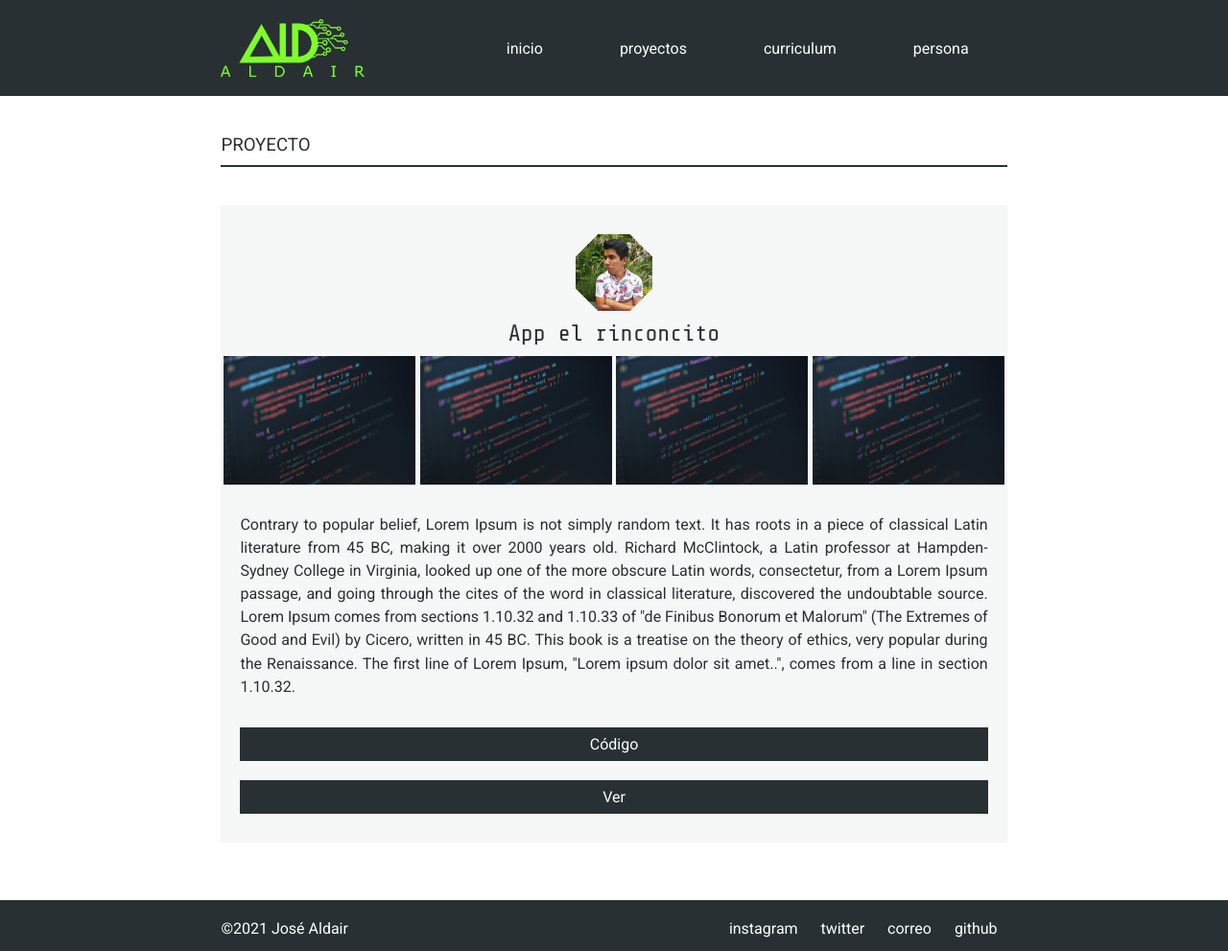
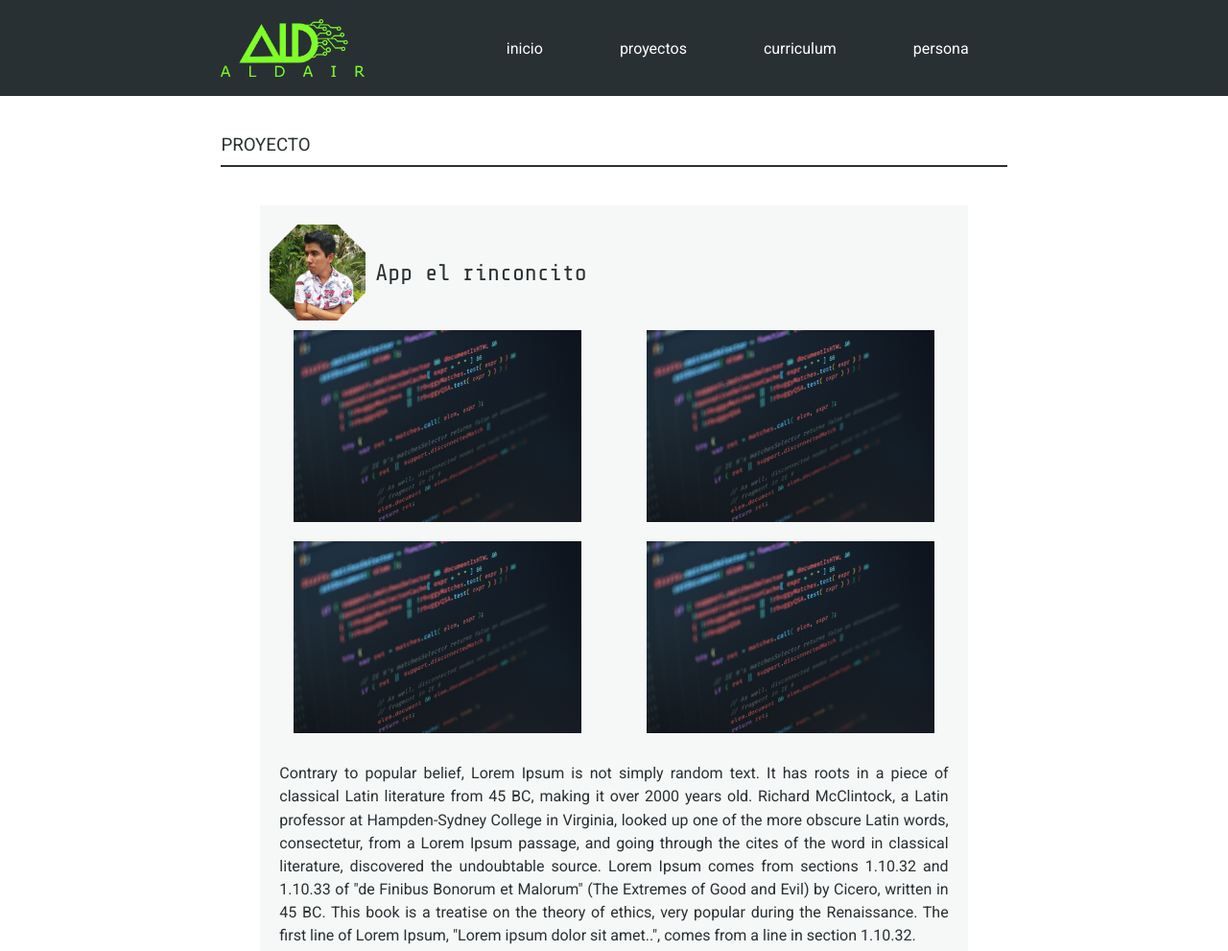
Before and after one commit to ald-ac/ald, a plain HTML site: page project.html in a window 1280 px wide. Shown: the top 991 px of the page at 96% size. Drawn offline with nearby package versions, Linux system fonts and the light colour scheme.

Commit message:
project page ready to tablet

```diff
--- a/styles/project.css
+++ b/styles/project.css
@@ -1,8 +1,7 @@
 .individualProject {
     background-color: rgba(41, 48, 51, 0.04);
-    /* margin: 40px 18%;
-    width: 90%; */
-    margin: 40px 0;
+    width: 90%;
+    margin: 40px auto;
     padding: 20px 0;
 }
 
@@ -13,7 +12,6 @@
 }
 
 .desc-header > img{
-    /* width: 100px; */
     width: 80px;
     margin: 10px 0;
 }
@@ -22,7 +20,6 @@
     /* font-size: 22pt; */
     font-size: 18pt;
     color: #293033;
-    /* margin-left: 5px; */
 }
 
 .project-images {
@@ -59,3 +56,24 @@
     width: 100% auto;
     padding: 8px 0;
   }
+
+  /* Tablet */
+@media (min-width: 768px) {
+    .desc-header > img{
+        margin: 0 10px;
+        width: 100px;
+    }
+
+    .desc-header {
+        flex-direction: row;
+    }
+
+    .project-images > img {
+        width: 300px;
+    }
+}
+
+/* Desktop */
+@media (min-width: 1024px) {
+
+}
```
